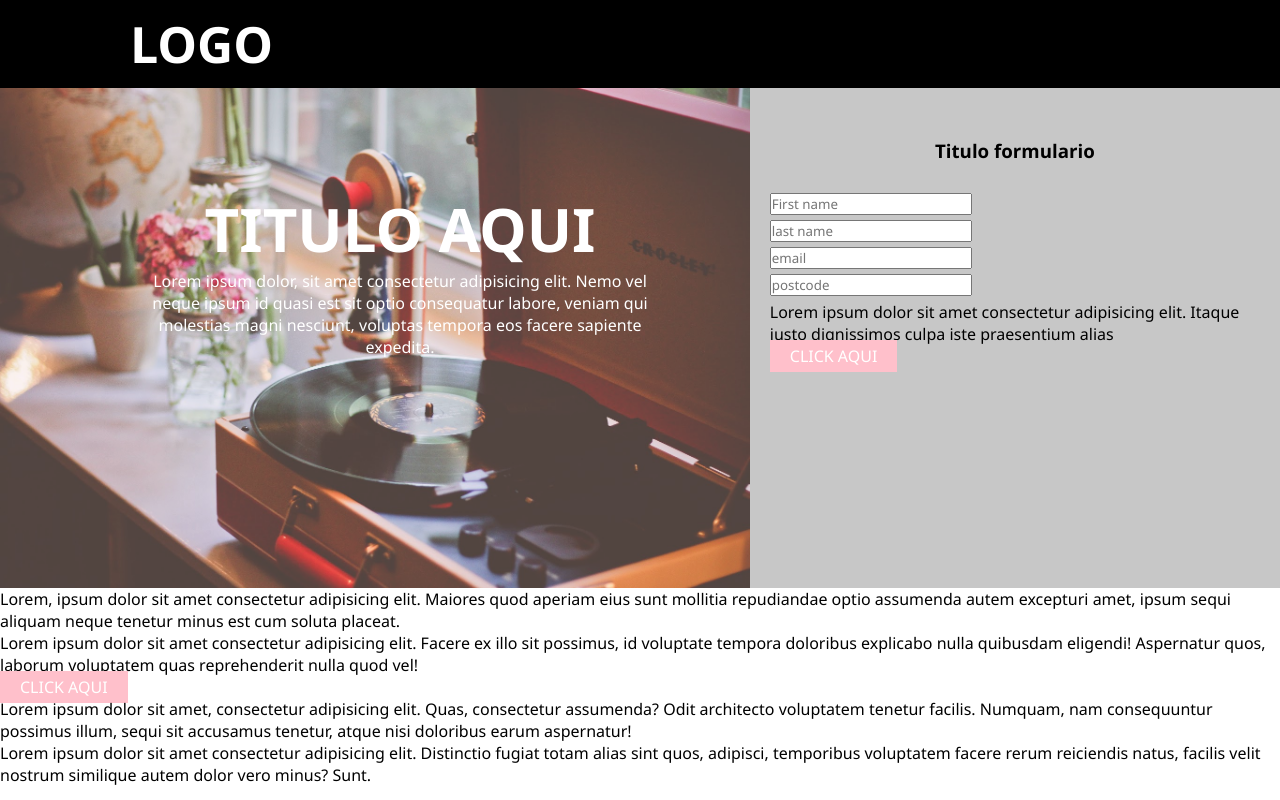
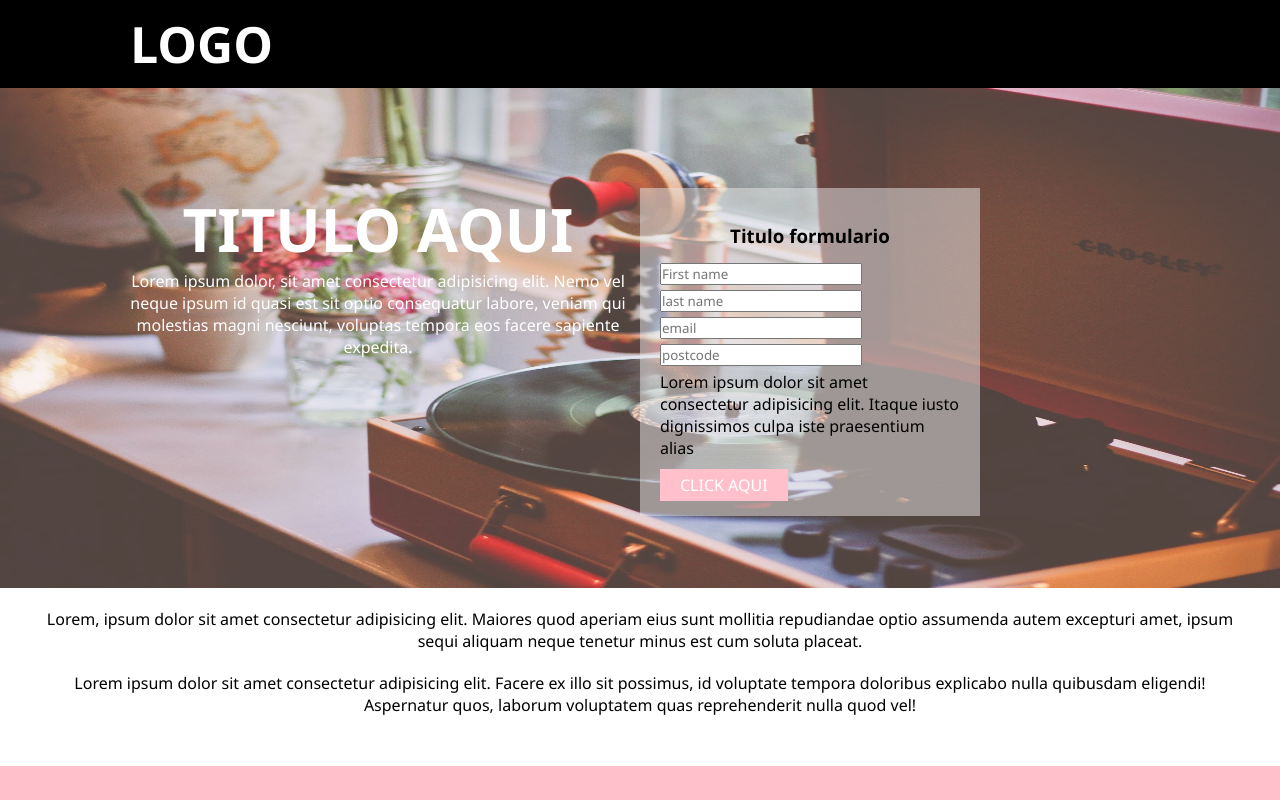
Before and after one commit to Naerie/Eva1-front-end, a plain HTML site: page index.html in a window 1280 px wide. Shown: the top 800 px of the page. Drawn offline with Linux system fonts and the light colour scheme.

Commit message:
estilo cuerpo y footer

```diff
--- a/assets/css/style.css
+++ b/assets/css/style.css
@@ -21,32 +21,45 @@ header{
     background-color: pink;
     position: relative;
     display: flex;
+    justify-content: space-between;
+    align-content: center;
+
 }
 
 .banner img{
     height: 500px;
     opacity: 85%;
+    width: 100%;
 
 }
 
 .formulario{
-    background-color: #c7c7c7;
+    background-color: #e9e9e980;
     padding: 20px;
+    position: absolute;
+    left: 50%;
+    top: 20%;
+    max-width: 300px;
 }
 
 .formulario h3{
     text-align: center;
-    padding: 30px;
+    padding: 15px;
 }
+.formulario p{
+    margin-bottom: 15px;
 
+}
 
 .texto{
     text-align: center;
     color: white;
     position: absolute;
     width: 500px;
-    padding-left: 150px;
-    padding-top: 100px;
+    top: 20%;
+    left: 10%;
+
+
 }
 
 .texto h1{
@@ -74,4 +87,29 @@ input{
     padding-bottom: 5px;
 
 
+
 }
+
+.content p{
+    text-align: center;
+    padding-top: 20px;
+    padding-right: 30px;
+    padding-left: 30px;
+
+}
+
+.footer-banner{
+    margin-top: 50px;
+    background-color: pink;
+    color: gray;
+    text-align: center;
+    padding: 60px;
+    font-size: 10px;
+}
+
+footer p{
+    color: gray;
+    font-size: 10px;
+    text-align: center;
+    padding: 30px;
+}
--- a/index.html
+++ b/index.html
@@ -31,7 +31,7 @@
         <div class="content">
             <p>Lorem, ipsum dolor sit amet consectetur adipisicing elit. Maiores quod aperiam eius sunt mollitia repudiandae optio assumenda autem excepturi amet, ipsum sequi aliquam neque tenetur minus est cum soluta placeat.</p>
             <p>Lorem ipsum dolor sit amet consectetur adipisicing elit. Facere ex illo sit possimus, id voluptate tempora doloribus explicabo nulla quibusdam eligendi! Aspernatur quos, laborum voluptatem quas reprehenderit nulla quod vel!</p>
-            <a href="#" class="btn">click aqui</a>
+
 
         </div>
 
```
